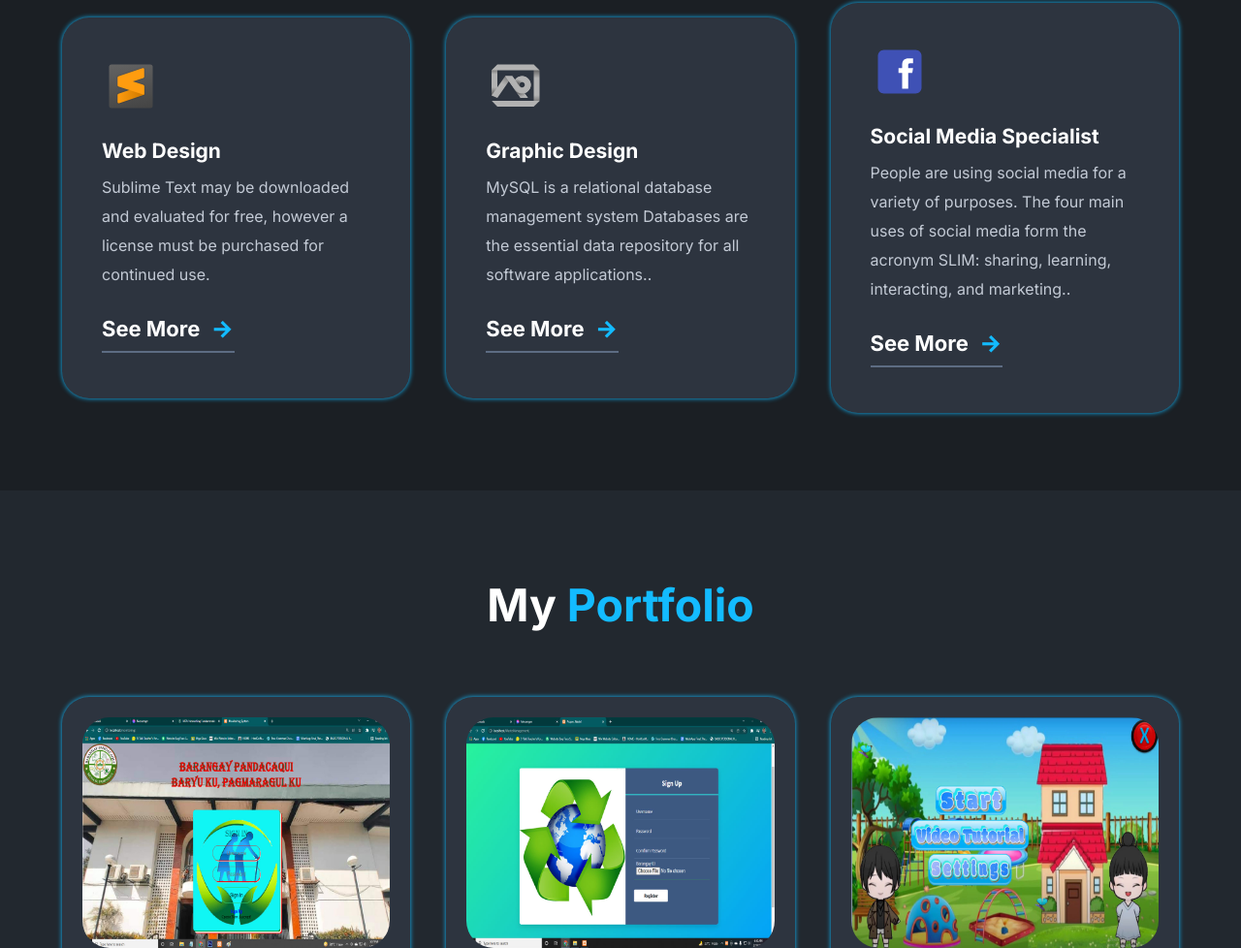
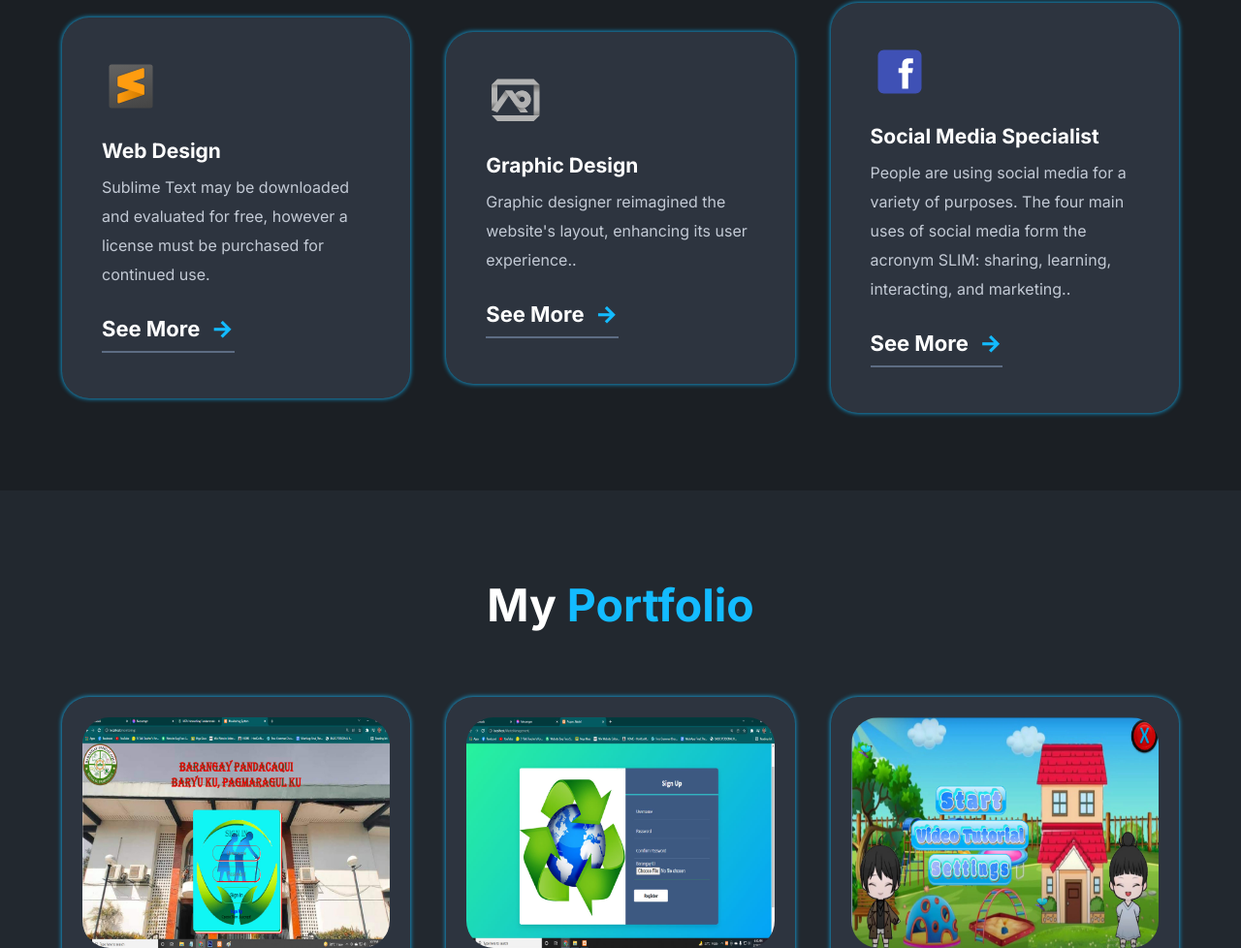
Before and after one commit to JhayTechn/Jhay, a plain HTML site: page index.html in a window 1280 px wide. Shown: the part 1648-2626 px from the top of the page at 97% size. Drawn offline with nearby package versions, Linux system fonts and the light colour scheme.

Commit message:
Update index.html

```diff
--- a/index.html
+++ b/index.html
@@ -115,7 +115,7 @@
                 <div class="box">
                     <img src="img/s-2.svg">
                     <h3>Graphic Design</h3>
-                    <p>MySQL is a relational database management system Databases are the essential data repository for all software applications..</p>
+                    <p>Graphic designer reimagined the website's layout, enhancing its user experience..</p>
                     <a href="#">
                         See More
                         <i class="ri-arrow-right-line"></i>
```
